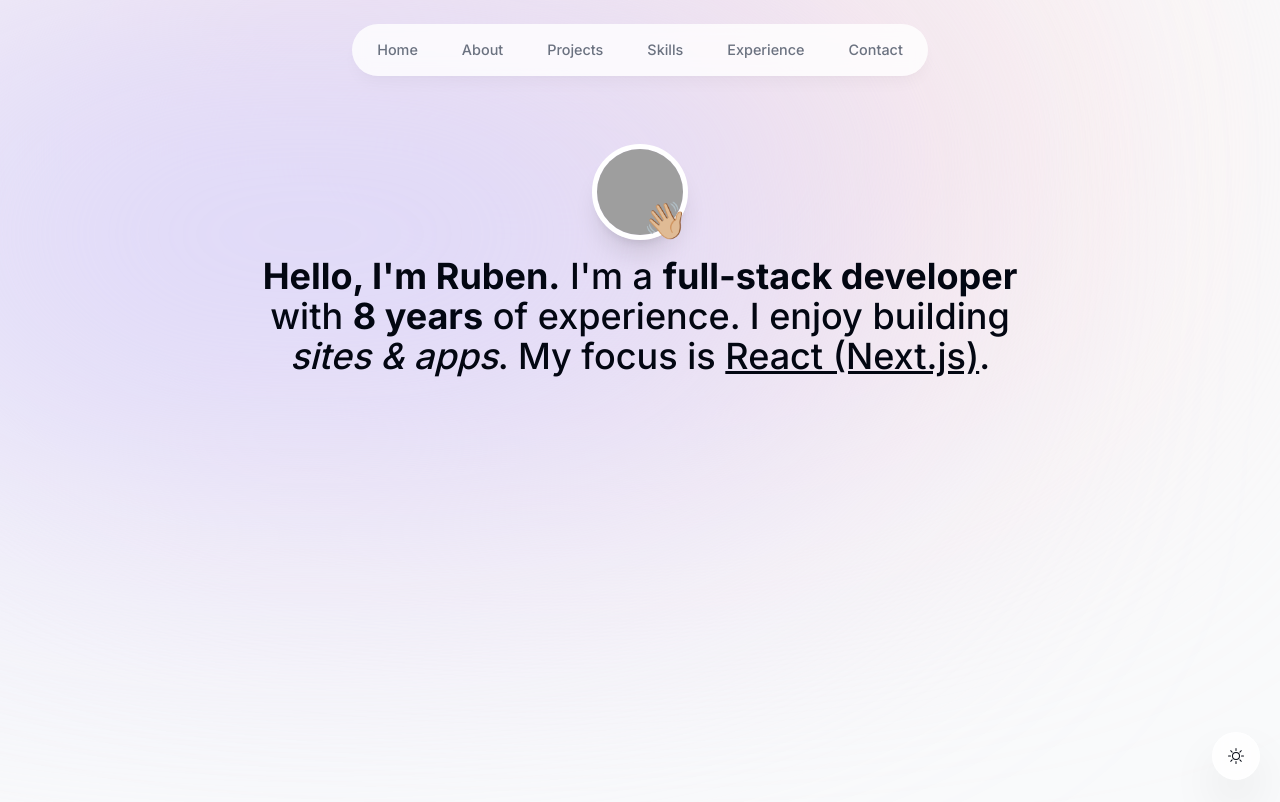
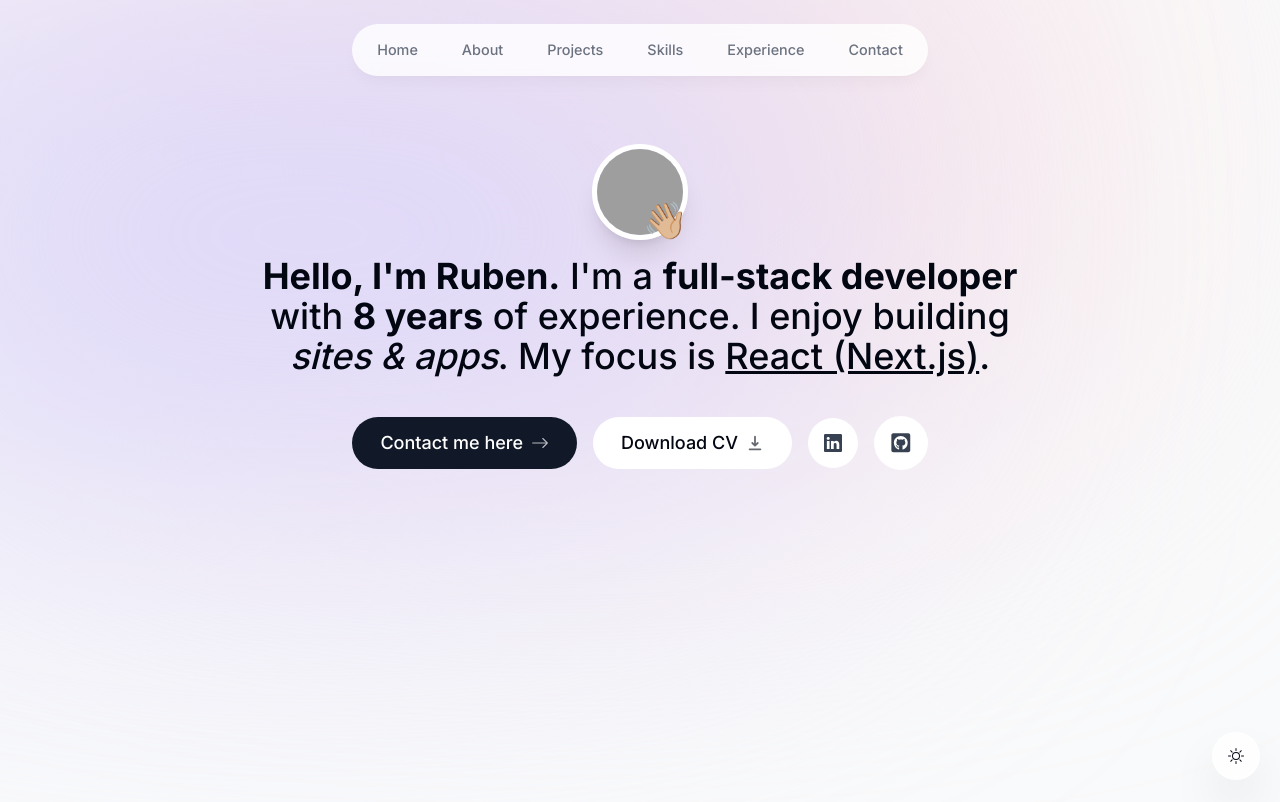
Before and after one commit to ruben-arcos/rubenarcos, a Next.js app: page / in a window 1280 px wide. Shown: the top 802 px of the page. Built offline with nearby package versions, Linux system fonts and the light colour scheme; grey boxes are pictures that could not be loaded.

Commit message:
finishe with the text styling. Added buttons and link to resume and social media links fully functional

```diff
--- a/components/Intro.tsx
+++ b/components/Intro.tsx
@@ -2,6 +2,10 @@
 import Image from "next/image";
 import React from "react";
 import { motion } from "framer-motion";
+import Link from "next/link";
+import { BsArrowRight, BsLinkedin } from "react-icons/bs";
+import { HiDownload } from "react-icons/hi";
+import { FaGithubSquare } from "react-icons/fa";
 
 export default function Intro() {
   return (
@@ -43,13 +47,51 @@
         </div>
       </div>
 
-      <p className="mb-10 mt-4 px-4 text-2xl font-medium leading-[1.5] sm:text-4xl">
+      <motion.p
+        className="mb-10 mt-4 px-4 text-2xl font-medium leading-[1.5] sm:text-4xl"
+        initial={{ opacity: 0, y: 100 }}
+        animate={{ opacity: 1, y: 0 }}
+      >
         <span className="font-bold">Hello, I'm Ruben.</span> I'm a{" "}
         <span className="font-bold">full-stack developer</span> with{" "}
         <span className="font-bold">8 years</span> of experience. I enjoy
         building <span className="italic">sites & apps</span>. My focus is{" "}
         <span className="underline">React (Next.js)</span>.
-      </p>
+      </motion.p>
+
+      <motion.div
+        className="flex flex-co; sm:flex-row items-center justify-center gap-4 px-4 text-lg font-medium"
+        initial={{ opacity: 0, y: 100 }}
+        animate={{ opacity: 1, y: 0 }}
+        transition={{
+          delay: 0.1,
+        }}
+      >
+        <Link
+          href="#contact"
+          className="group bg-gray-900 text-white px-7 py-3 flex items-center gap-2 rounded-full outline-none focus:scale-110 hover:scale-110 hover:bg-gray-950 active:scale-105 transition"
+        >
+          Contact me here{" "}
+          <BsArrowRight className="opacity-70 group-hover:translate-x-1 transition" />
+        </Link>
+
+        <a
+          className="group bg-white px-7 py-3  flex items-center gap-2 rounded-full outline-none focus:scale-110 hover:scale-110 active:scale-105 transition cursor-pointe boder border-black/10"
+          href="/cv.pdf"
+          download
+        >
+          Download CV{" "}
+          <HiDownload className="opacity-60 group-hover:translate-y-1 transition" />
+        </a>
+
+        <a className="bg-white p-4 text-gray-700 hover:text-gray-950 flex items-center gap-2 rounded-full ffocus:scale-[1.15] hover:scale-[1.15]  active:scale-105 transition cursor-pointe boder border-black/10" href="https://www.linkedin.com/in/ruben-arcos/" target="_blank">
+          <BsLinkedin />
+        </a>
+
+        <a className="bg-white p-4 text-gray-700 hover:text-gray-950 flex items-center gap-2 rounded-full text-[1.35rem] focus:scale-[1.15] hover:scale-[1.15] active:scale-105 transition cursor-pointe boder border-black/10" href="https://github.com/ruben-arcos" target="_blank">
+          <FaGithubSquare />
+        </a>
+      </motion.div>
     </section>
   );
 }
```
